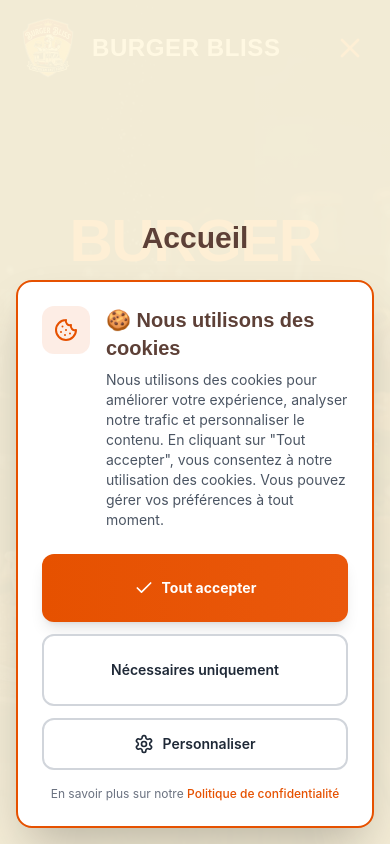
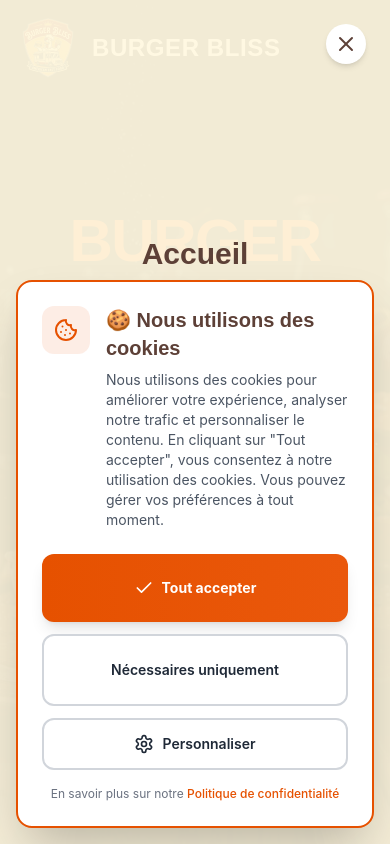
Before and after one commit to jeanloup33/burger-bliss, a React (Vite) app: page / in a window 390 px wide. Both pictures are taken after a click on the button "Ouvrir le menu". Shown: the top 844 px of the page. Built offline with nearby package versions, Linux system fonts and the light colour scheme.

Commit message:
Improve mobile nav usability and layering

```diff
--- a/src/components/layout/Header.tsx
+++ b/src/components/layout/Header.tsx
@@ -15,6 +15,17 @@ export function Header() {
         window.addEventListener('scroll', handleScroll)
         return () => window.removeEventListener('scroll', handleScroll)
     }, [])
+
+    useEffect(() => {
+        if (isMobileMenuOpen) {
+            document.body.style.overflow = 'hidden'
+        } else {
+            document.body.style.overflow = ''
+        }
+        return () => {
+            document.body.style.overflow = ''
+        }
+    }, [isMobileMenuOpen])
 
     const navLinks = [
         { href: '#', label: 'Accueil' },
@@ -93,10 +104,17 @@ export function Header() {
                             animate={{ opacity: 1, x: 0 }}
                             exit={{ opacity: 0, x: '100%' }}
                             transition={{ type: "spring", damping: 25, stiffness: 200 }}
-                            className="fixed inset-0 bg-bliss-cream/95 z-[60] flex flex-col items-center justify-center gap-8 md:hidden"
+                            className="fixed inset-0 bg-bliss-cream/95 z-[60] flex flex-col items-center justify-center gap-8 md:hidden px-6 text-center overflow-y-auto pt-24 pb-16"
                             role="dialog"
                             aria-modal="true"
                         >
+                            <button
+                                className="absolute top-6 right-6 p-2 rounded-full bg-white text-bliss-brown shadow-md"
+                                onClick={() => setIsMobileMenuOpen(false)}
+                                aria-label="Fermer le menu"
+                            >
+                                <X size={24} />
+                            </button>
                             {navLinks.map((link) => (
                                 <a
                                     key={link.label}
```
